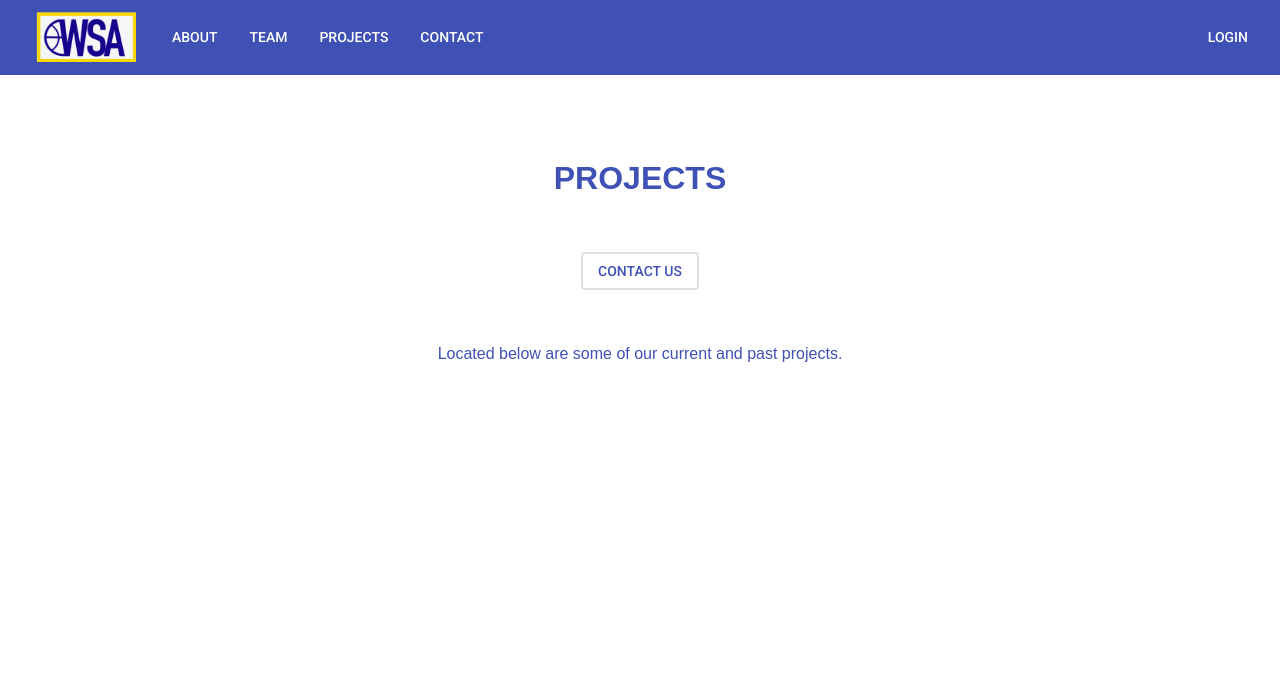
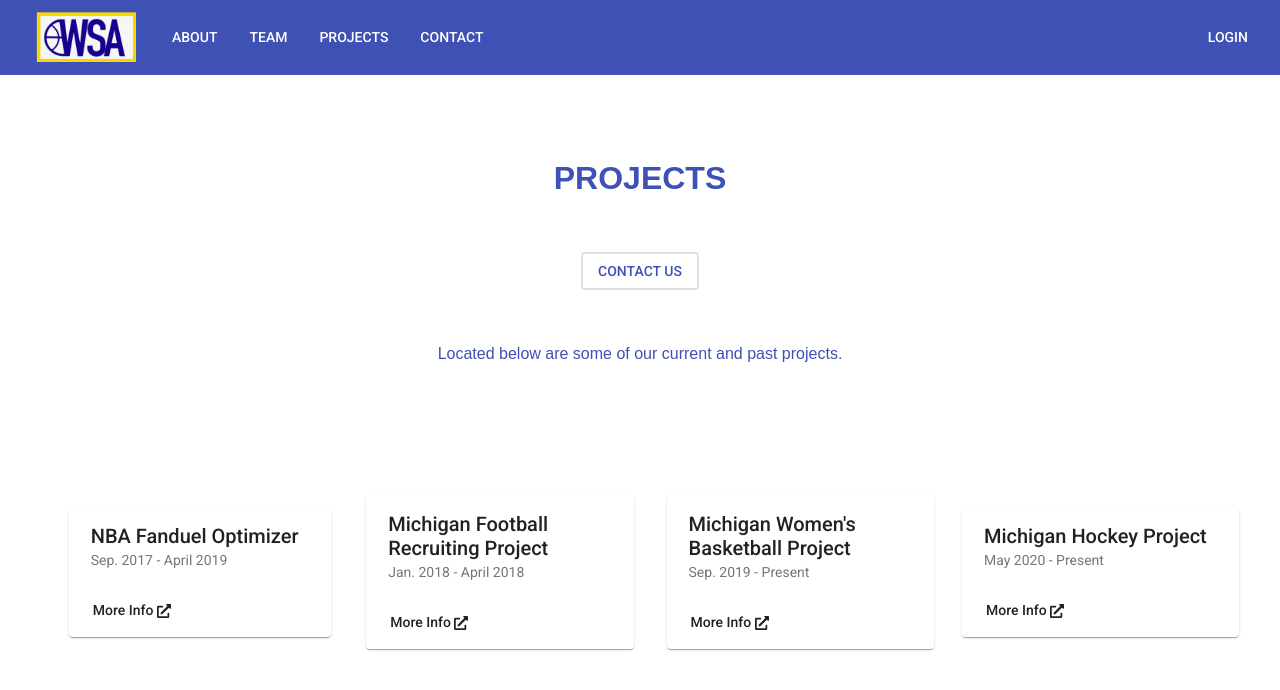
Before and after one commit to WolverineSportsAnalytics/wsa-web, an Angular app: page /projects in a window 1280 px wide. Shown: the top 690 px of the page. Built offline with nearby package versions, Linux system fonts and the light colour scheme.

Commit message:
added cards for each project

```diff
--- a/src/app/home/home.component.ts
+++ b/src/app/home/home.component.ts
@@ -22,7 +22,7 @@
 
     this.projects = [];
 
-    this.projects = [
+    /**this.projects = [
       { name: 'Michigan Football Recruiting Project',
         // img: add later,
         routeName:'projects/michigan-football-recruiting-project'
@@ -33,7 +33,7 @@
         routeName: ''
       }
 
-    ];
+    ];**/
   }
 
   ngOnInit() {
--- a/src/app/projects/projects.component.css
+++ b/src/app/projects/projects.component.css
@@ -19,3 +19,44 @@
 	display: inline-block;
   width: 3em;
 }
+
+.projects {
+  margin-top: auto;
+  margin-left: 2em;
+  margin-right: 2em;
+}
+
+.mat-grid-tile-members {
+  margin: 10px;
+  display: flex;
+  margin-top: -4em;
+}
+
+.card-header {
+  justify-content: flex-start;
+  display: block;
+  align-items: left;
+  margin-left: -10px;
+}
+
+.fanduel {
+  max-width: 400px;
+  margin-right: 0em;
+}
+
+.football-recruiting {
+  max-width: 400px;
+  margin-right: 1em;
+  margin-left: 1em;
+}
+
+.michigan-wbb {
+  margin-left: 1em;
+  max-width: 400px;
+  margin-right: 1em;
+}
+
+.hockey {
+  max-width: 400px;
+  margin-left: 0em;
+}
--- a/src/app/projects/projects.component.html
+++ b/src/app/projects/projects.component.html
@@ -7,9 +7,60 @@
       Located below are some of our current and past projects.
     </p>
   </div>
-  <div class="projects">
-    <p><br></p>
-    <mat-grid-list [cols]="breakpoint" [rowHeight]="rowflex">
-    </mat-grid-list>
-  </div>
 </div>
+<div class="projects">
+  <mat-grid-list [cols]="breakpoint" [rowHeight]="rowflex">
+    <mat-grid-tile class="mat-grid-tile-members">
+      <mat-card class="fanduel">
+        <mat-card-header>
+          <mat-card-title class="card-header">NBA Fanduel Optimizer</mat-card-title>
+          <mat-card-subtitle class="card-header">Sep. 2017 - April 2019</mat-card-subtitle>
+        </mat-card-header>
+        <mat-card-actions>
+          <button mat-button routerLink="/projects/fanduel-optimizer">
+            More Info <fa-icon [icon]="faExternalLinkAlt" class="ext-link-icon"></fa-icon>
+          </button>
+        </mat-card-actions>
+      </mat-card>
+    </mat-grid-tile>
+    <mat-grid-tile class="mat-grid-tile-members">
+      <mat-card class="football-recruiting">
+        <mat-card-header>
+          <mat-card-title class="card-header">Michigan Football Recruiting Project</mat-card-title>
+          <mat-card-subtitle class="card-header">Jan. 2018 - April 2018</mat-card-subtitle>
+        </mat-card-header>
+        <mat-card-actions>
+          <button mat-button routerLink="/projects/michigan-football-project">
+            More Info <fa-icon [icon]="faExternalLinkAlt" class="ext-link-icon"></fa-icon>
+          </button>
+        </mat-card-actions>
+      </mat-card>
+    </mat-grid-tile>
+    <mat-grid-tile class="mat-grid-tile-members">
+      <mat-card class="michigan-wbb">
+        <mat-card-header>
+          <mat-card-title class="card-header">Michigan Women's Basketball Project</mat-card-title>
+          <mat-card-subtitle class="card-header">Sep. 2019 - Present</mat-card-subtitle>
+        </mat-card-header>
+        <mat-card-actions>
+          <button mat-button routerLink="/projects/michigan-wbb-project">
+            More Info <fa-icon [icon]="faExternalLinkAlt" class="ext-link-icon"></fa-icon>
+          </button>
+        </mat-card-actions>
+      </mat-card>
+    </mat-grid-tile>
+    <mat-grid-tile class="mat-grid-tile-members">
+      <mat-card class="hockey">
+        <mat-card-header>
+          <mat-card-title class="card-header">Michigan Hockey Project</mat-card-title>
+          <mat-card-subtitle class="card-header">May 2020 - Present</mat-card-subtitle>
+        </mat-card-header>
+        <mat-card-actions>
+          <button mat-button routerLink="/projects/michigan-hockey-project">
+            More Info <fa-icon [icon]="faExternalLinkAlt" class="ext-link-icon"></fa-icon>
+          </button>
+        </mat-card-actions>
+      </mat-card>
+    </mat-grid-tile>
+  </mat-grid-list>
+</div>
--- a/src/app/projects/projects.component.ts
+++ b/src/app/projects/projects.component.ts
@@ -2,6 +2,10 @@
 import { Router } from '@angular/router';
 import { environment } from '../../environments/environment';
 import { ProjectInterface } from '../shared/models/projects';
+import { MatIconRegistry } from '@angular/material/icon';
+import { Breakpoints, BreakpointState, BreakpointObserver } from '@angular/cdk/layout';
+import { Observable } from 'rxjs';
+import { faExternalLinkAlt } from '@fortawesome/free-solid-svg-icons';
 
 @Component({
   selector: 'app-projects',
@@ -13,30 +17,36 @@
   public projects: ProjectInterface[];
   public breakpoint;
   public rowflex;
+  faExternalLinkAlt = faExternalLinkAlt;
 
-  constructor(private router: Router) {
+  isMobile: Observable<BreakpointState>;
+
+  constructor(private router: Router, private breakpointObserver: BreakpointObserver) {
     this.projects = [];
     this.projects = [
       { name: 'Michigan Football Recruiting Project',
         // img: add later,
-        routeName:'/projects/michigan-football-recruiting-project'
+        routeName: '/projects/michigan-football-recruiting-project',
+        years: 'Jan. 2018 - April 2018'
       },
 
       {
         name: "Michigan Women's Basketball Project",
-        routeName: '/projects/michigan-wbb-project'
+        routeName: '/projects/michigan-wbb-project',
+        years: 'Sep. 2019 - Present'
       },
 
       {
         name: "Michigan Hockey Project",
-        routeName: '/projects/michigan-hockey-project'
+        routeName: '/projects/michigan-hockey-project',
+        years: 'May 2020 - Present'
       },
 
       {
         name: "NBA Fanduel Optimizer",
-        routeName: '/projects/fanduel-optimizer'
+        routeName: '/projects/fanduel-optimizer',
+        years: 'Sep. 2017 - April 2019'
       }
-
     ];
 
     if (window.innerWidth <= 400) {
@@ -66,12 +76,12 @@
     }
   }
 
-
   goToContact() {
     this.router.navigate(['/contact']);
   }
 
   ngOnInit(): void {
+    this.isMobile = this.breakpointObserver.observe([ Breakpoints.Handset, Breakpoints.Tablet ]);
   }
 
 }
--- a/src/app/shared/models/projects.ts
+++ b/src/app/shared/models/projects.ts
@@ -2,4 +2,5 @@
   name: string;
   //img: string;
   routeName: string;
+  years: string;
 }
```
